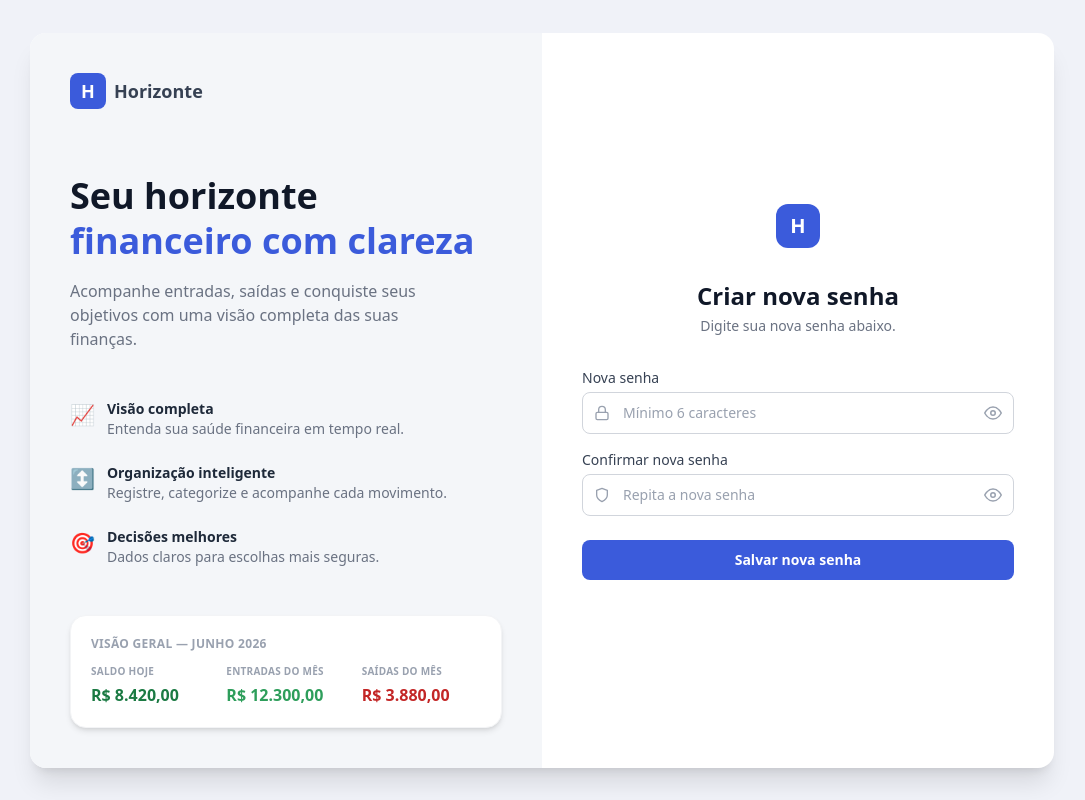
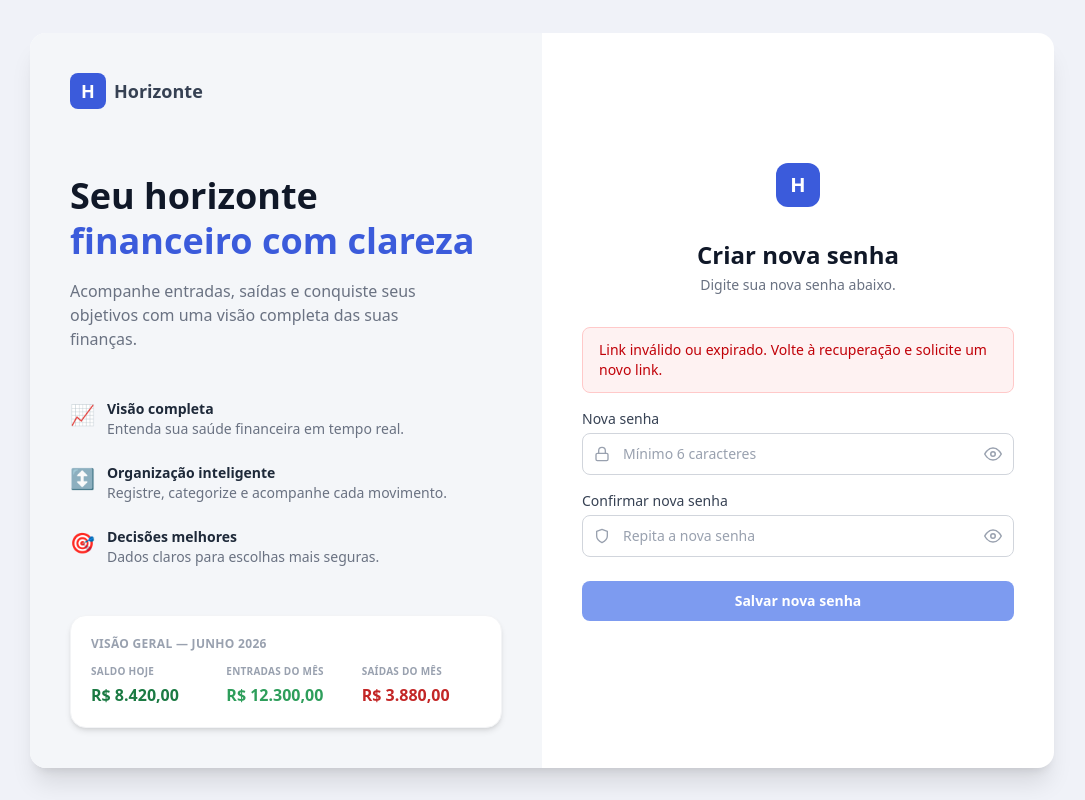
Before and after one commit to juliandersoncarmo-prog/horizonte-financeiro, a Next.js app: page /reset-password in a window 1280 px wide. Shown: the whole page, without its empty margins (98-1183 px from the left). Built offline with nearby package versions, Linux system fonts and the light colour scheme; no server answers.

Commit message:
fix: corrigir autenticação publicada e tratar falhas de recuperação

```diff
--- a/app/(auth)/auth/callback/route.ts
+++ b/app/(auth)/auth/callback/route.ts
@@ -3,17 +3,24 @@ import { NextResponse } from 'next/server'
 
 export async function GET(request: Request) {
   const { searchParams, origin } = new URL(request.url)
+  const recovery = searchParams.get('next') === '/reset-password'
+  const destination = recovery ? '/reset-password' : '/'
+  const fail = () => {
+    const response = NextResponse.redirect(`${origin}${recovery ? '/forgot-password' : '/login'}?auth_error=callback`)
+    response.headers.set('Cache-Control', 'private, no-store')
+    return response
+  }
   const code = searchParams.get('code')
-  // Only the existing password recovery page is a permitted alternate target.
-  const destination = searchParams.get('next') === '/reset-password' ? '/reset-password' : '/'
-
-  if (code) {
+  if (!code || searchParams.has('error')) return fail()
+  try {
     const supabase = await createClient()
     const { error } = await supabase.auth.exchangeCodeForSession(code)
-    if (!error) {
-      return NextResponse.redirect(`${origin}${destination}`)
+    if (error) {
+      console.warn('auth.callback.failed', { code: error.code ?? 'unknown', status: error.status ?? 0 })
+      return fail()
     }
-  }
-
-  return NextResponse.redirect(`${origin}/login`)
+    const response = NextResponse.redirect(`${origin}${destination}`)
+    response.headers.set('Cache-Control', 'private, no-store')
+    return response
+  } catch { return fail() }
 }
--- a/app/(auth)/forgot-password/page.tsx
+++ b/app/(auth)/forgot-password/page.tsx
@@ -1,6 +1,6 @@
 'use client'
 
-import { useState } from 'react'
+import { useEffect, useState } from 'react'
 import { createClient } from '@/lib/supabase/client'
 
 export default function ForgotPasswordPage() {
@@ -9,20 +9,31 @@ export default function ForgotPasswordPage() {
   const [success, setSuccess] = useState(false)
   const [loading, setLoading] = useState(false)
 
+  useEffect(() => {
+    const params = new URLSearchParams(window.location.search)
+    const hash = new URLSearchParams(window.location.hash.slice(1))
+    if (params.has('auth_error') || params.has('error') || hash.has('error')) {
+      queueMicrotask(() => setError('O link de acesso é inválido ou expirou. Solicite um novo link e abra-o no mesmo navegador em que fez o pedido.'))
+      window.history.replaceState(null, '', window.location.pathname)
+    }
+  }, [])
+
   async function handleReset() {
     setError('')
     if (!email) { setError('Informe seu e-mail.'); return }
     setLoading(true)
+    try {
     const supabase = createClient()
-    const { error } = await supabase.auth.resetPasswordForEmail(email, {
+    const { error } = await supabase.auth.resetPasswordForEmail(email.trim(), {
       redirectTo: window.location.origin + '/auth/callback?next=/reset-password',
     })
-    setLoading(false)
     if (error) {
       setError(error.message)
     } else {
       setSuccess(true)
     }
+    } catch { setError('Falha de conexão. Tente novamente.') }
+    finally { setLoading(false) }
   }
 
   return (
--- a/app/(auth)/login/page.tsx
+++ b/app/(auth)/login/page.tsx
@@ -1,6 +1,6 @@
 'use client'
 
-import { useRef, useState } from 'react'
+import { useEffect, useRef, useState } from 'react'
 import { createClient } from '@/lib/supabase/client'
 import { passwordSignIn, withAuthDeadline } from '@/lib/auth-request'
 
@@ -12,6 +12,15 @@ export default function LoginPage() {
   const [rememberMe, setRememberMe] = useState(false)
   const [error, setError] = useState('')
   const [loading, setLoading] = useState(false)
+
+  useEffect(() => {
+    const params = new URLSearchParams(window.location.search)
+    const hash = new URLSearchParams(window.location.hash.slice(1))
+    if (params.has('auth_error') || params.has('error') || hash.has('error')) {
+      queueMicrotask(() => setError('Não foi possível concluir o acesso pelo link. Tente novamente ou solicite um novo link de recuperação.'))
+      window.history.replaceState(null, '', window.location.pathname)
+    }
+  }, [])
 
   async function handleSignIn() {
     if (lock.current) return
--- a/app/(auth)/reset-password/page.tsx
+++ b/app/(auth)/reset-password/page.tsx
@@ -1,6 +1,6 @@
 'use client'
 
-import { useState } from 'react'
+import { useEffect, useState } from 'react'
 import { useRouter } from 'next/navigation'
 import { createClient } from '@/lib/supabase/client'
 
@@ -13,8 +13,24 @@ export default function ResetPasswordPage() {
   const [error, setError] = useState('')
   const [success, setSuccess] = useState(false)
   const [loading, setLoading] = useState(false)
+  const [ready, setReady] = useState(false)
+  useEffect(() => {
+    let active = true
+    const supabase = createClient()
+    const invalid = () => { if (active) setError('Link inválido ou expirado. Volte à recuperação e solicite um novo link.') }
+    const params = new URLSearchParams(window.location.search)
+    const hash = new URLSearchParams(window.location.hash.slice(1))
+    if (params.has('error') || hash.has('error')) invalid()
+    else supabase.auth.getUser().then(({ data, error }) => {
+      if (!active) return
+      if (error || !data.user) invalid()
+      else setReady(true)
+    }).catch(invalid)
+    return () => { active = false }
+  }, [])
 
   async function handleSave() {
+    if (!ready) return
     setError('')
     if (password.length < 6) { setError('A senha deve ter pelo menos 6 caracteres.'); return }
     if (password !== confirmPassword) { setError('As senhas não coincidem.'); return }
@@ -113,7 +129,7 @@ export default function ResetPasswordPage() {
                 </div>
               </div>
 
-              <PrimaryBtn onClick={handleSave} loading={loading}>
+              <PrimaryBtn onClick={handleSave} loading={loading || !ready}>
                 {loading ? 'Salvando…' : 'Salvar nova senha'}
               </PrimaryBtn>
             </>
--- a/app/api/auth/login/route.ts
+++ b/app/api/auth/login/route.ts
@@ -31,9 +31,10 @@ export async function POST(request: NextRequest) {
       const { data, error } = await supabase.auth.signInWithPassword({ email: email.trim(), password })
       if (signal.aborted) throw new Error(AUTH_TIMEOUT_MESSAGE)
       if (error) {
+        console.warn('auth.password.failed', { code: error.code ?? 'unknown', status: error.status ?? 0 })
         if (error.code === 'email_not_confirmed') return failure('Confirme seu e-mail antes de entrar.', 401)
         if (error.status === 429) return failure('Muitas tentativas. Aguarde um pouco e tente novamente.', 429)
-        if (error.status && error.status < 500) return failure('E-mail ou senha incorretos. Confira os dados e tente novamente.', 401)
+        if (error.code === 'invalid_credentials') return failure('E-mail ou senha incorretos. Confira os dados e tente novamente.', 401)
         return failure('Não foi possível conectar. Tente novamente.', 503)
       }
       if (!data.session || !data.user) return failure('Não foi possível iniciar a sessão. Tente novamente.', 401)
--- a/scripts/verify-hosted-auth.mjs
+++ b/scripts/verify-hosted-auth.mjs
@@ -9,3 +9,10 @@ assert(!bundles.includes('NEXT_PUBLIC_SUPABASE_URL')&&!bundles.includes('NEXT_PU
 assert(bundles.includes('https://hsvjkbfpvmtnehjbwtgr.supabase.co'),'Authorized test project URL must be embedded in browser build')
 assert(bundles.includes('/api/auth/login'),'Password login endpoint missing from browser build')
 console.log('PASS: public Supabase config compiled for authorized test project; bounded password endpoint included')
+
+const expected=process.env.NEXT_PUBLIC_SUPABASE_ANON_KEY
+assert(expected && expected !== 'null' && expected !== 'undefined', 'Supply the public project key to verify the build')
+const server=files(resolve(process.argv[2]??'.','dist/server')).map(file=>readFileSync(file,'utf8')).join('\n')
+assert(bundles.includes(expected), 'Browser key differs from authorized project key')
+assert(server.includes(expected), 'Server key differs from authorized project key; runtime changes cannot repair baked build values')
+console.log('PASS: server and browser both contain the verified public project key')
```
Also changed, not shown: 3 other files (tests, documents, lock files or other folders).
